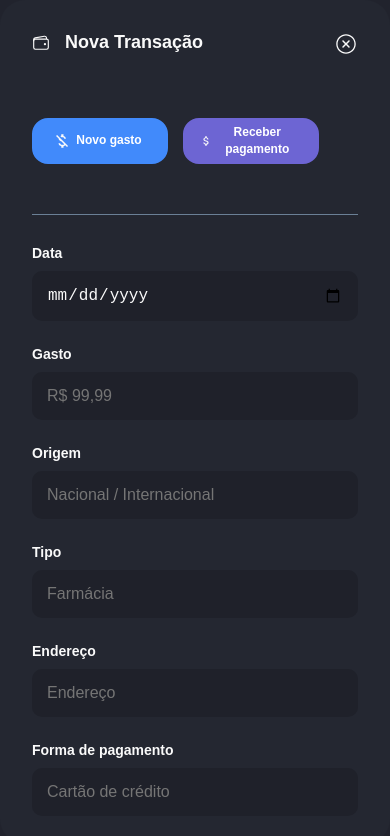
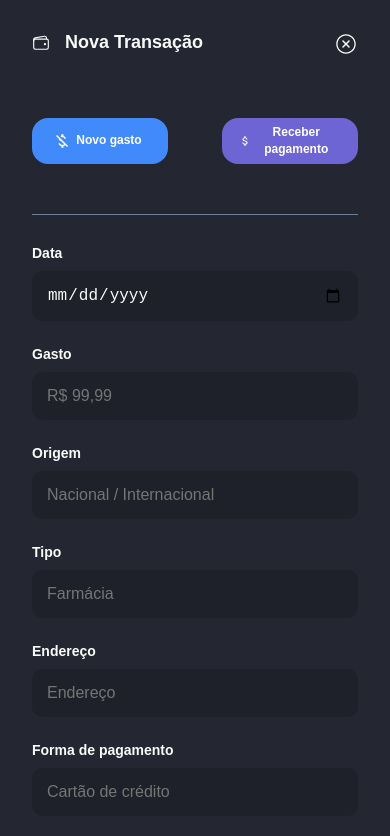
Before and after one commit to rafamenemont/projeto-integrador-2, a React (Create React App) app: page / in a window 390 px wide. Shown: the top 836 px of the page. Built offline with nearby package versions, Linux system fonts and the light colour scheme.

Commit message:
Fix: Arrumando responsivo

```diff
--- a/src/views/Dashboard/Modal/style.ts
+++ b/src/views/Dashboard/Modal/style.ts
@@ -5,17 +5,26 @@
 
 export const Modal = styled.div`
     display: flex;
-    align-items: center;
+    align-items: flex-start;
     justify-content: center;
 
     position: fixed;
     top: 0;
     left: 0;
 
+    overflow-y: auto;
+
     width: 100vw;
     height: 100vh;
+    min-height: fit-content;
+
+    padding: 25px 0;
 
     background: ${({ theme }) => theme.blackOpacity};
+
+    @media only screen and (max-width: 768px) {
+        padding: 0;
+    }
 `
 
 export const ModalContent = styled.div`
@@ -27,10 +36,8 @@
     background: ${({ theme }) => theme.black};
 
     @media only screen and (max-width: 768px) {
+        border-radius: 0px;
         width: 100%;
-        height: 100%;
-
-        overflow-y: auto;
     }
 `
 
@@ -87,8 +94,9 @@
     gap: 15px;
 
     @media only screen and (max-width: 768px) {
+        width: 100%;
         align-items: center;
-        justify-content: flex-end;
+        justify-content: space-between;
         flex-wrap: wrap;
     }
 `
```
